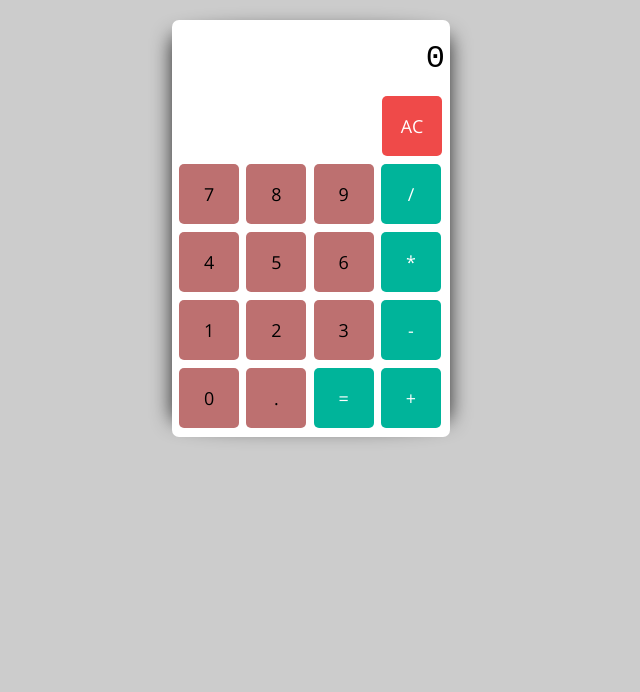
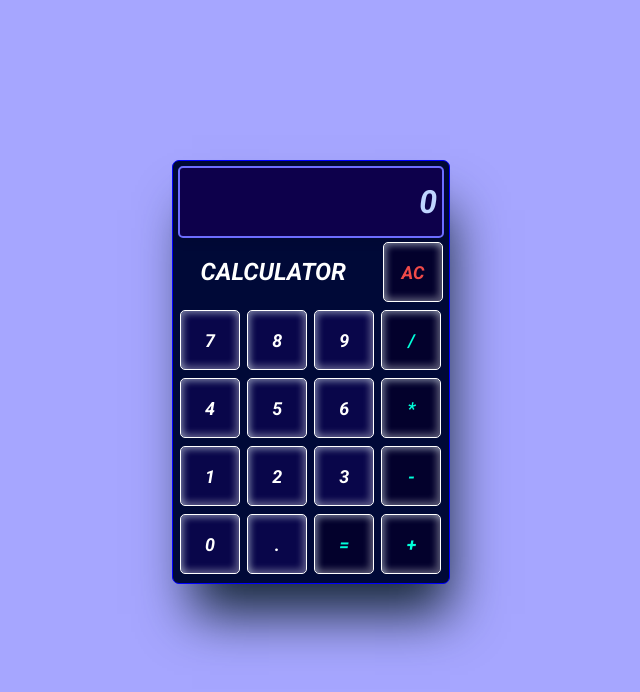
Before and after one commit to tanushree-14/Calculator, a plain HTML site: page index.html in a window 1280 px wide. Shown: the whole page, without its empty margins (329-969 px from the left). Drawn offline with nearby package versions, Linux system fonts and the light colour scheme; a web font is replaced by a local one.

Commit message:
added styles making calculator more realistic

```diff
--- a/index.html
+++ b/index.html
@@ -1,21 +1,17 @@
 <!DOCTYPE html>
 <html lang="en">
+
 <head>
 	<meta charset="UTF-8" />
 	<meta name="viewport" content="width=device-width, initial-scale=1.0" />
 	<meta http-equiv="X-UA-Compatible" content="ie=edge" />
 	<title>Calculator</title>
-		<link
-			href="https://fonts.googleapis.com/css?family=Open+Sans"
-			rel="stylesheet"
-		/>
-		<link
-			href="https://fonts.googleapis.com/css?family=Oxygen+Mono"
-			rel="stylesheet"
-		/>
+	<link href="https://fonts.googleapis.com/css?family=Open+Sans" rel="stylesheet" />
+	<link href="https://fonts.googleapis.com/css?family=Oxygen+Mono" rel="stylesheet" />
 	<link rel="stylesheet" href="style.css">
 	<link rel="icon" type="image/png" href="brain/img/fav.png" />
 </head>
+
 <body>
 	<div id="calculator">
 		<div id="result">0</div>
@@ -37,7 +33,9 @@
 		<button onclick="total();">=</button>
 		<button onclick="calc(this.innerHTML);">+</button>
 		<div id="smallResult"></div>
+		<div class="heading">calculator</div>
 	</div>
 	<script src="script.js"></script>
 </body>
+
 </html>
--- a/style.css
+++ b/style.css
@@ -1,12 +1,14 @@
+@import url('https://fonts.googleapis.com/css2?family=Roboto:ital,wght@1,700&display=swap');
+
 * {
 	padding: 0;
 	margin: 0;
 	box-sizing: border-box;
-	font-family: 'Open Sans', sans-serif;
+	font-family: 'Roboto', sans-serif;
 }
 
 body {
-	background: #ccc;
+	background: #a6a6ff;
 	-moz-user-select: none;
 	-khtml-user-select: none;
 	-webkit-user-select: none;
@@ -18,54 +20,46 @@ body {
 	position: relative;
 	border-radius: 7px;
 	margin: auto;
-	margin-top: 20px;
+	margin-top: 10rem;
 	display: block;
 	height: auto;
 	width: 278px;
-	background-color: rgb(255, 255, 255);
+	background-color: rgb(0, 9, 55);
 	font-size: 0.8em;
 	padding: 5px;
 	max-width: 320px;
+	box-shadow: rgb(23, 40, 57) 10px 40px 50px -10px;
+	border: 1px solid blue;
 }
-#calculator:before,
-#calculator:after {
-	content: '';
+
+.heading {
+	font-size: x-large;
 	position: absolute;
-	z-index: -1;
-	-webkit-box-shadow: 0 0 20px rgba(0, 0, 0, 0.8);
-	-moz-box-shadow: 0 0 20px rgba(0, 0, 0, 0.8);
-	box-shadow: 0 0 20px rgba(0, 0, 0, 0.8);
-	top: 10px;
-	bottom: 10px;
-	left: 0;
-	right: 0;
-	-moz-border-radius: 100px / 10px;
-	border-radius: 100px / 10px;
-}
-#calculator:after {
-	right: 10px;
-	left: auto;
-	-webkit-transform: skew(8deg) rotate(3deg);
-	-moz-transform: skew(8deg) rotate(3deg);
-	-ms-transform: skew(8deg) rotate(3deg);
-	-o-transform: skew(8deg) rotate(3deg);
-	transform: skew(8deg) rotate(3deg);
+	text-transform: uppercase;
+	color: white;
+	top: 23%;
+	left: 10%;
+	z-index: 1;
 }
 
 #smallResult {
 	position: absolute;
 	top: 3px;
 	right: 10px;
+	display: none;
 }
 
 #result {
 	width: 100%;
-	padding: 15px 0px;
+	padding: 15px 5px;
 	text-align: right;
 	font-size: 2.5em;
-	font-family: 'Oxygen Mono', monospace;
 	background: inherit;
-	color: black;
+	color: rgb(191, 212, 255);
+	background-color: rgb(13, 0, 75);
+	border-radius: 5px;
+	border: 2px solid rgb(109, 109, 255);
+	box-shadow: rgba(0, 0, 0, 0.08) 0px 4px 12px;
 }
 
 button {
@@ -73,22 +67,23 @@ button {
 	height: 60px;
 	margin: 4px 2px;
 	outline: none;
-	border: none;
-	background: rgb(189, 112, 112);
-	color: black;
+	background: rgb(9, 6, 74);
+	color: rgb(255, 255, 255);
 	border-radius: 5px;
 	font-size: 1.4em;
+	box-shadow: rgba(204, 219, 232, 0.447) 3px 3px 6px 0px inset, rgba(255, 255, 255, 0.281) -3px -3px 6px 1px inset;
+	border: 1px solid rgb(255, 255, 255);
 }
 
 button:active {
-	background: #bfbfbf;
+	background: #a4ccf5;
 }
 
 button:nth-child(2) {
 	margin-left: 205px;
 	display: block;
-	background: #ef4a49;
-	color: white;
+	background: rgb(3, 1, 44);
+	color: #ef4a49;
 }
 
 button:nth-child(2):active {
@@ -100,8 +95,8 @@ button:nth-child(10),
 button:nth-child(14),
 button:nth-child(17),
 button:nth-child(18) {
-	background: #00b49a;
-	color: white;
+	background: rgb(3, 1, 44);
+	color: #00ffd9;
 }
 
 button:nth-child(6):active,
```
Lines whose indentation alone changed are shown as unchanged.
